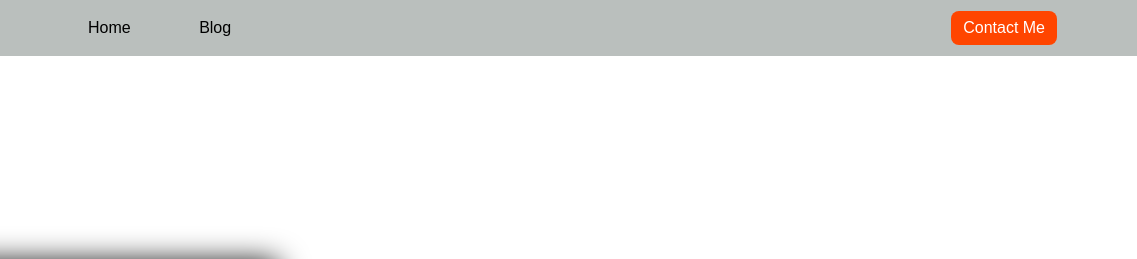
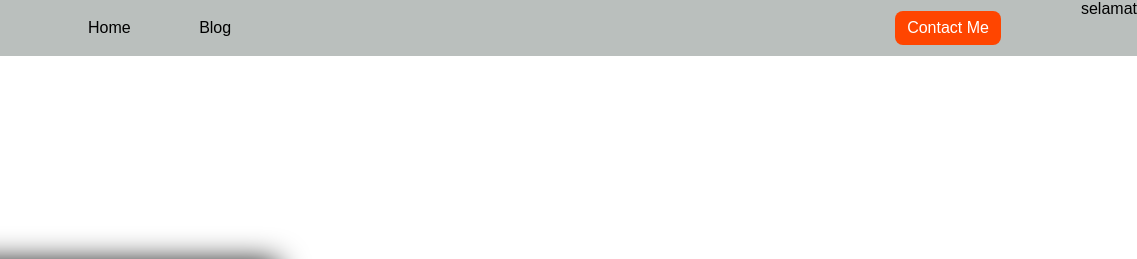
Before and after one commit to samsul-rijal/personal-web-b30, a plain HTML site: page index.html in a window 1280 px wide. Shown: the top 259 px of the page, 143-1280 px from the left. Drawn offline with Linux system fonts and the light colour scheme.

Commit message:
first commit

```diff
--- a/index.html
+++ b/index.html
@@ -26,6 +26,7 @@
             <div class="right">
                 <a href="contact.html">Contact Me</a>
             </div>
+            <p>selamat</p>
 
         </nav>
         <!-- akhir navbar -->
```
